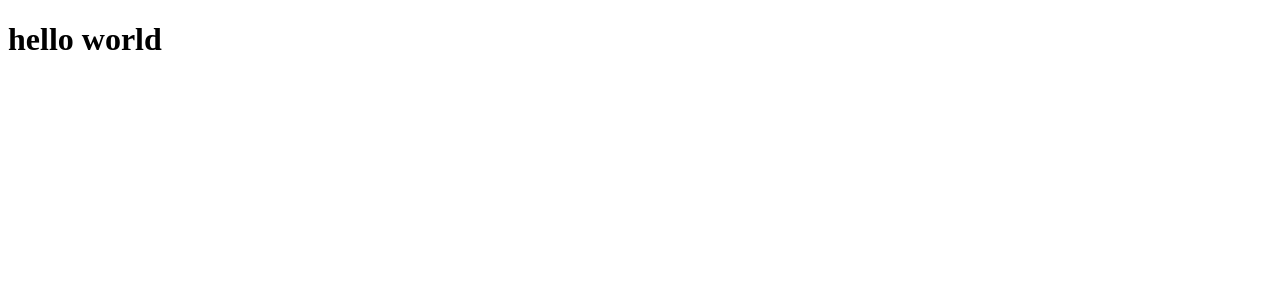
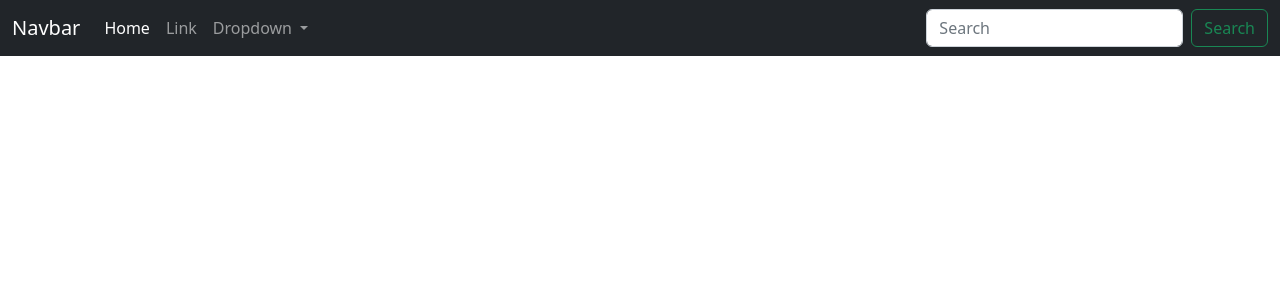
Before and after one commit to shri142/sangeet, a Django app: page / in a window 1280 px wide. Before the commit the part shown is almost empty. Shown: the top 300 px of the page. Run offline with Django 4.2, Linux system fonts and the light colour scheme.

Commit message:
Update index.html

```diff
--- a/music/templates/index.html
+++ b/music/templates/index.html
@@ -1,10 +1,49 @@
-<!DOCTYPE html>
+<!doctype html>
 <html lang="en">
-<head>
-    <meta charset="UTF-8">
-    <title>NEW</title>
-</head>
-<body>
-<h1> hello world</h1>
-</body>
+  <head>
+    <meta charset="utf-8">
+    <meta name="viewport" content="width=device-width, initial-scale=1">
+    <title>Bootstrap demo</title>
+    <link href="https://cdn.jsdelivr.net/npm/bootstrap@5.2.0/dist/css/bootstrap.min.css" rel="stylesheet" integrity="sha384-gH2yIJqKdNHPEq0n4Mqa/HGKIhSkIHeL5AyhkYV8i59U5AR6csBvApHHNl/vI1Bx" crossorigin="anonymous">
+  </head>
+  <body>
+
+    <script src="https://cdn.jsdelivr.net/npm/bootstrap@5.2.0/dist/js/bootstrap.bundle.min.js" integrity="sha384-A3rJD856KowSb7dwlZdYEkO39Gagi7vIsF0jrRAoQmDKKtQBHUuLZ9AsSv4jD4Xa" crossorigin="anonymous"></script>
+
+  <nav class="navbar navbar-expand-lg navbar-dark bg-dark">
+  <div class="container-fluid">
+    <a class="navbar-brand" href="#">Navbar</a>
+    <button class="navbar-toggler" type="button" data-bs-toggle="collapse" data-bs-target="#navbarSupportedContent" aria-controls="navbarSupportedContent" aria-expanded="false" aria-label="Toggle navigation">
+      <span class="navbar-toggler-icon"></span>
+    </button>
+    <div class="collapse navbar-collapse" id="navbarSupportedContent">
+      <ul class="navbar-nav me-auto mb-2 mb-lg-0">
+        <li class="nav-item">
+          <a class="nav-link active" aria-current="page" href="#">Home</a>
+        </li>
+        <li class="nav-item">
+          <a class="nav-link" href="#">Link</a>
+        </li>
+        <li class="nav-item dropdown">
+          <a class="nav-link dropdown-toggle" href="#" role="button" data-bs-toggle="dropdown" aria-expanded="false">
+            Dropdown
+          </a>
+          <ul class="dropdown-menu">
+            <li><a class="dropdown-item" href="#">Action</a></li>
+            <li><a class="dropdown-item" href="#">Another action</a></li>
+            <li><hr class="dropdown-divider"></li>
+            <li><a class="dropdown-item" href="#">Something else here</a></li>
+          </ul>
+
+      </ul>
+      <form class="d-flex" role="search">
+        <input class="form-control me-2" type="search" placeholder="Search" aria-label="Search">
+        <button class="btn btn-outline-success" type="submit">Search</button>
+      </form>
+    </div>
+  </div>
+</nav>
+
+
+  </body>
 </html>
```
